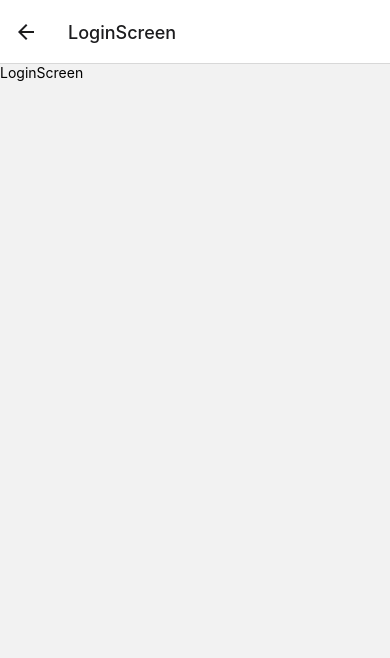
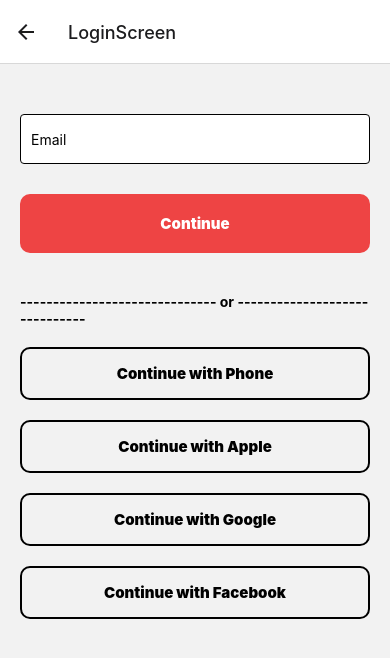
Before and after one commit to Yuskur/Airbnb_App, a React Native app: screen /LoginScreen in a window 390 px wide. Shown: the top 658 px of the page. Built offline with nearby package versions, Linux system fonts and the light colour scheme.

Commit message:
fourth commit

```diff
--- a/src/navigation/Navigation.js
+++ b/src/navigation/Navigation.js
@@ -1,4 +1,4 @@
-import { View, Text } from 'react-native';
+import { View, Text, StyleSheet } from 'react-native';
 import React from 'react';
 import { NavigationContainer } from '@react-navigation/native';
 import { createNativeStackNavigator } from '@react-navigation/native-stack'
@@ -20,7 +20,7 @@
           <Stack.Navigator>
             <Stack.Screen name="Tabs" component={MyTabs}
             options={{headerShown: false}} />
-            <Stack.Screen name="LoginScreen" component={LoginScreen} />
+            <Stack.Screen name="LoginScreen" component={LoginScreen} options={{ headerShown: true}} />
           </Stack.Navigator>
         );
       }
@@ -37,3 +37,10 @@
       }
     return <NavigationContainer><MyStack /></NavigationContainer>
 }
+
+const styles = StyleSheet.create({
+  tabText: {
+    fontSize: 24,
+    fontWeight: '600'
+  }
+})
--- a/src/screens/BottomTabs/Profile.js
+++ b/src/screens/BottomTabs/Profile.js
@@ -1,4 +1,4 @@
-import { View, Text, Button } from 'react-native'
+import { View, Text, Button, TouchableOpacity, StyleSheet } from 'react-native'
 import React from 'react'
 import { useNavigation } from '@react-navigation/native'
 
@@ -10,9 +10,29 @@
     };
 
     return(
-        <View>
-            <Text>Profile</Text>
-            <Button title='Login' onPress={toLogin} />
+        <View style={styles.container}>
+            <TouchableOpacity onPress={toLogin}>
+                <Text style={styles.loginText}>Log In</Text>
+            </TouchableOpacity>
+            {/* <Button title='Login' onPress={toLogin} /> */}
         </View>
     )
 }
+
+const styles = StyleSheet.create({
+    container: {
+        flex: 1
+    },
+    centerContainer: {
+        flex: 1,
+        justifyContent: 'center',
+        alignItems: 'center'
+    },
+    loginText: {
+        fontSize: 24,
+        fontWeight: 'bold',
+        textAlign: 'center',
+        marginTop: 40
+    },
+
+})
--- a/src/screens/Stacks/LoginScreen.js
+++ b/src/screens/Stacks/LoginScreen.js
@@ -1,10 +1,106 @@
-import { View, Text } from 'react-native'
-import React from 'react'
+import { View, Text, KeyboardAvoidingView, TextInput, StyleSheet, ActivityIndicator, Button, TouchableOpacity } from 'react-native'
+import React, {useState} from 'react'
+// import { TouchableOpacity } from 'react-native-gesture-handler';
+
+
+
+function Login(){
+    const [email, setEmail] = useState("");
+    const [password, setPassword] = useState("");
+    const [loading, setLoading] = useState(false);
+
+    //handle continue pressed
+
+    return (
+        <View style={styles.container}>
+            <KeyboardAvoidingView behavior='padding'>
+            <View style={styles.secondContainer}>
+            <TextInput
+                    style={styles.input}
+                    placeholder='Email'
+                    value={email}
+                    onChangeText={(text) => setEmail(text)}
+                />
+            </View>
+            <TouchableOpacity style={styles.button}>
+                <Text style={styles.buttonText}>Continue</Text>
+            </TouchableOpacity>
+            </KeyboardAvoidingView>
+            <View style={styles.secondContainer}>
+                <Text style={styles.text}>
+                    ------------------------------ or
+                    ------------------------------
+                </Text>
+            </View>
+            <View>
+            <TouchableOpacity style={styles.orButtons}>
+                <Text style={styles.orText}>Continue with Phone</Text>
+            </TouchableOpacity>
+            <TouchableOpacity style={styles.orButtons}>
+                <Text style={styles.orText}>Continue with Apple</Text>
+            </TouchableOpacity>
+            <TouchableOpacity style={styles.orButtons}>
+                <Text style={styles.orText}>Continue with Google</Text>
+            </TouchableOpacity>
+            <TouchableOpacity style={styles.orButtons}>
+                <Text style={styles.orText}>Continue with Facebook</Text>
+            </TouchableOpacity>
+            </View>
+        </View>
+    )
+}
+
 
 export default function LoginScreen(){
     return(
-        <View>
-            <Text>LoginScreen</Text>
-        </View>
+       <Login />
     )
 }
+
+const styles = StyleSheet.create({
+    container: {
+      marginHorizontal: 20,
+      flex: 1,
+    },
+    input: {
+      marginVertical: 10,
+      height: 50,
+      borderWidth: 1,
+      borderRadius: 4,
+      padding: 10,
+      backgroundColor: "#fff",
+    },
+    secondContainer: {
+        marginTop: 40
+    },
+    button: {
+        marginTop: 20,
+        backgroundColor: 'hsl(0, 83%, 60%)',
+        padding: 20,
+        borderRadius: 10,
+        alignItems: 'center',
+    },
+    buttonText: {
+        color: '#fff',
+        fontSize: 15,
+        fontWeight: '900',
+    },
+    text: {
+        fontWeight: 'bold'
+    },
+    orButtons: {
+        marginTop: 20,
+        backgroundColor: 'transparent',
+        padding: 15,
+        alignItems: 'center',
+        borderRadius: 10,
+        borderWidth: 2,
+        borderStyle: 'solid',
+        borderColor: 'black'
+    },
+    orText: {
+        color: 'black',
+        fontSize: 15,
+        fontWeight: '900',
+    }
+  });
```
